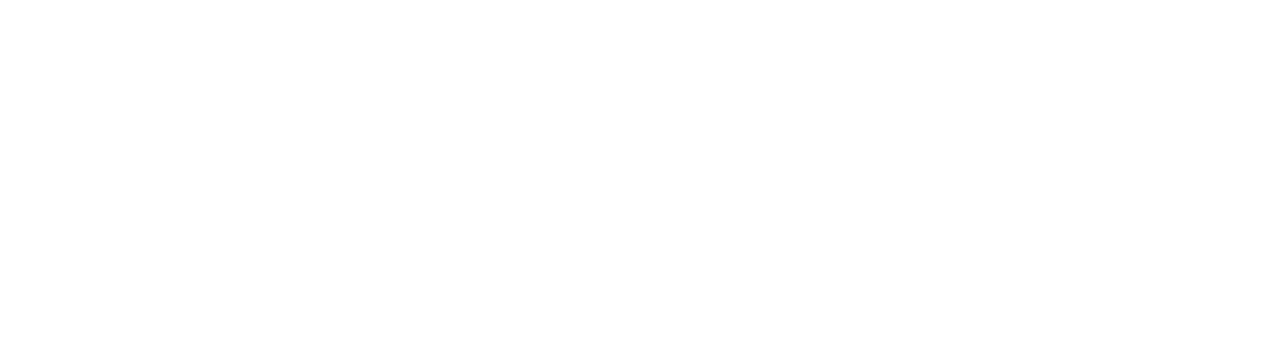
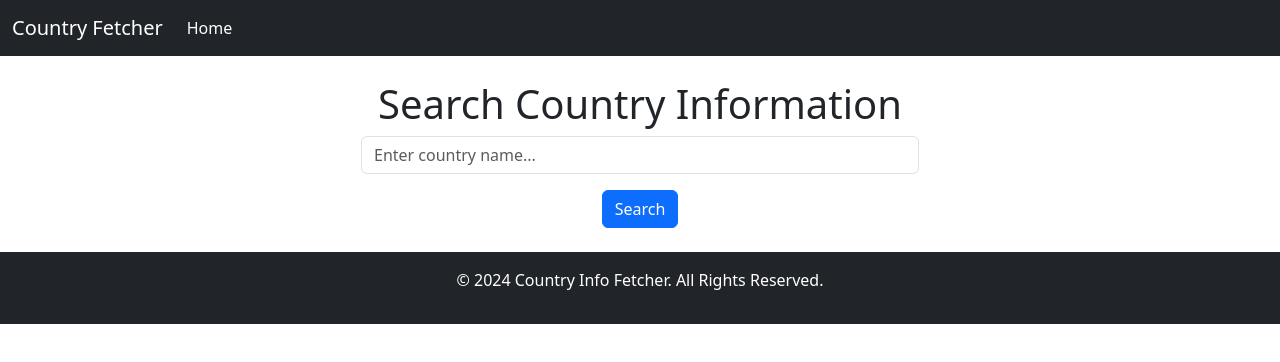
Before and after one commit to Mehedii-07/MIS_Final_assignment, a plain HTML site: page index.html in a window 1280 px wide. Drawn offline with nearby package versions, Linux system fonts and the light colour scheme.

Commit message:
html create full

```diff
--- a/index.html
+++ b/index.html
@@ -1,11 +1,47 @@
 <!DOCTYPE html>
 <html lang="en">
 <head>
-    <meta charset="UTF-8">
-    <meta name="viewport" content="width=device-width, initial-scale=1.0">
-    <title>Document</title>
+  <meta charset="UTF-8">
+  <meta name="viewport" content="width=device-width, initial-scale=1.0">
+  <title>Country Info Fetcher</title>
+  <link rel="stylesheet" href="https://cdnjs.cloudflare.com/ajax/libs/bootstrap/5.3.0/css/bootstrap.min.css">
+  <link rel="stylesheet" href="style.css">
 </head>
 <body>
+  <!-- Navbar -->
+  <nav class="navbar navbar-expand-lg navbar-dark bg-dark">
+    <div class="container-fluid">
+      <a class="navbar-brand" href="#">Country Fetcher</a>
+      <button class="navbar-toggler" type="button" data-bs-toggle="collapse" data-bs-target="#navbarNav" aria-controls="navbarNav" aria-expanded="false" aria-label="Toggle navigation">
+        <span class="navbar-toggler-icon"></span>
+      </button>
+      <div class="collapse navbar-collapse" id="navbarNav">
+        <ul class="navbar-nav">
+          <li class="nav-item">
+            <a class="nav-link active" aria-current="page" href="#">Home</a>
+          </li>
+        </ul>
+      </div>
+    </div>
+  </nav>
 
+  <!-- Main Content -->
+  <div class="container my-4">
+    <div class="text-center mb-4">
+      <h1>Search Country Information</h1>
+      <input type="text" id="countryInput" class="form-control w-50 mx-auto" placeholder="Enter country name...">
+      <button class="btn btn-primary mt-3" onclick="fetchCountryData()">Search</button>
+    </div>
+
+    <div id="countryContainer" class="row g-4"></div>
+  </div>
+
+  <!-- Footer -->
+  <footer class="bg-dark text-white text-center py-3">
+    <p>&copy; 2024 Country Info Fetcher. All Rights Reserved.</p>
+  </footer>
+
+  <script src="https://cdnjs.cloudflare.com/ajax/libs/bootstrap/5.3.0/js/bootstrap.bundle.min.js"></script>
+  <script src="js/script.js"></script>
 </body>
 </html>
```
Also changed, not shown: script.js (added), style.css (added).
